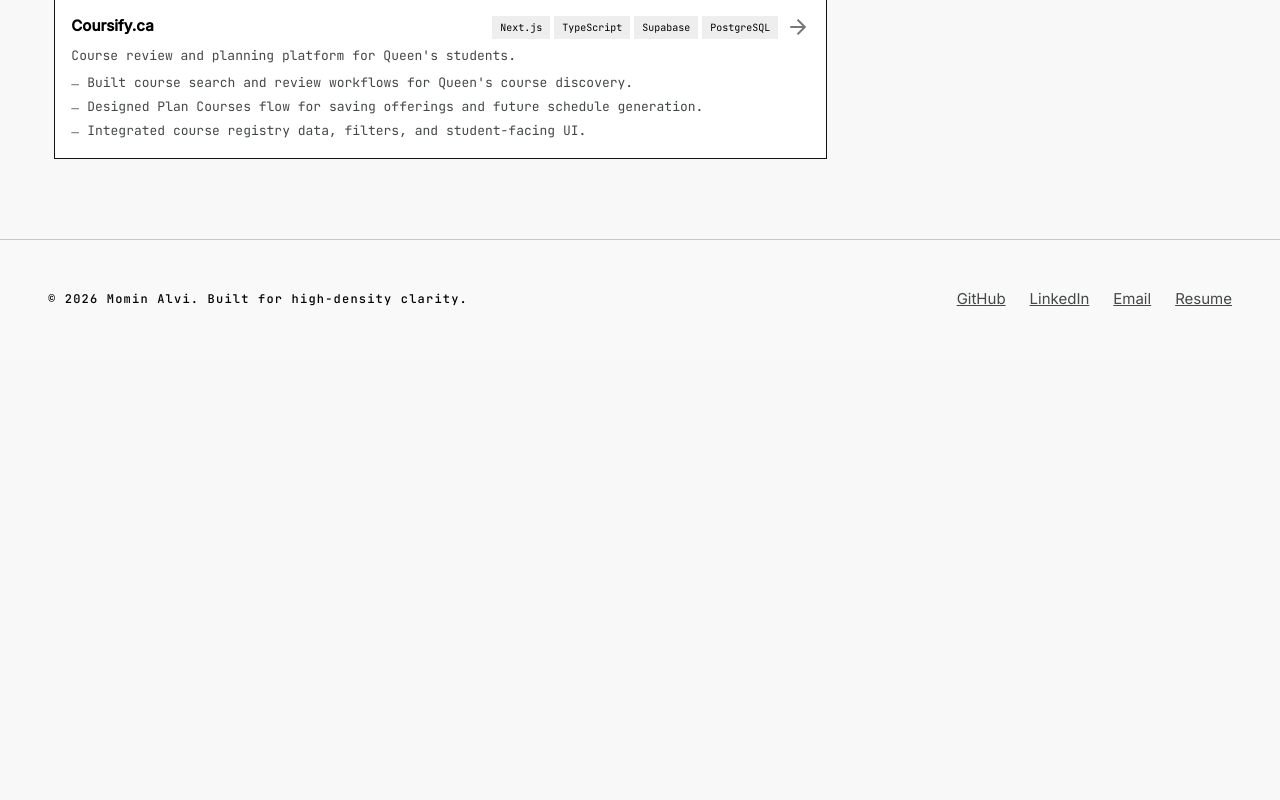
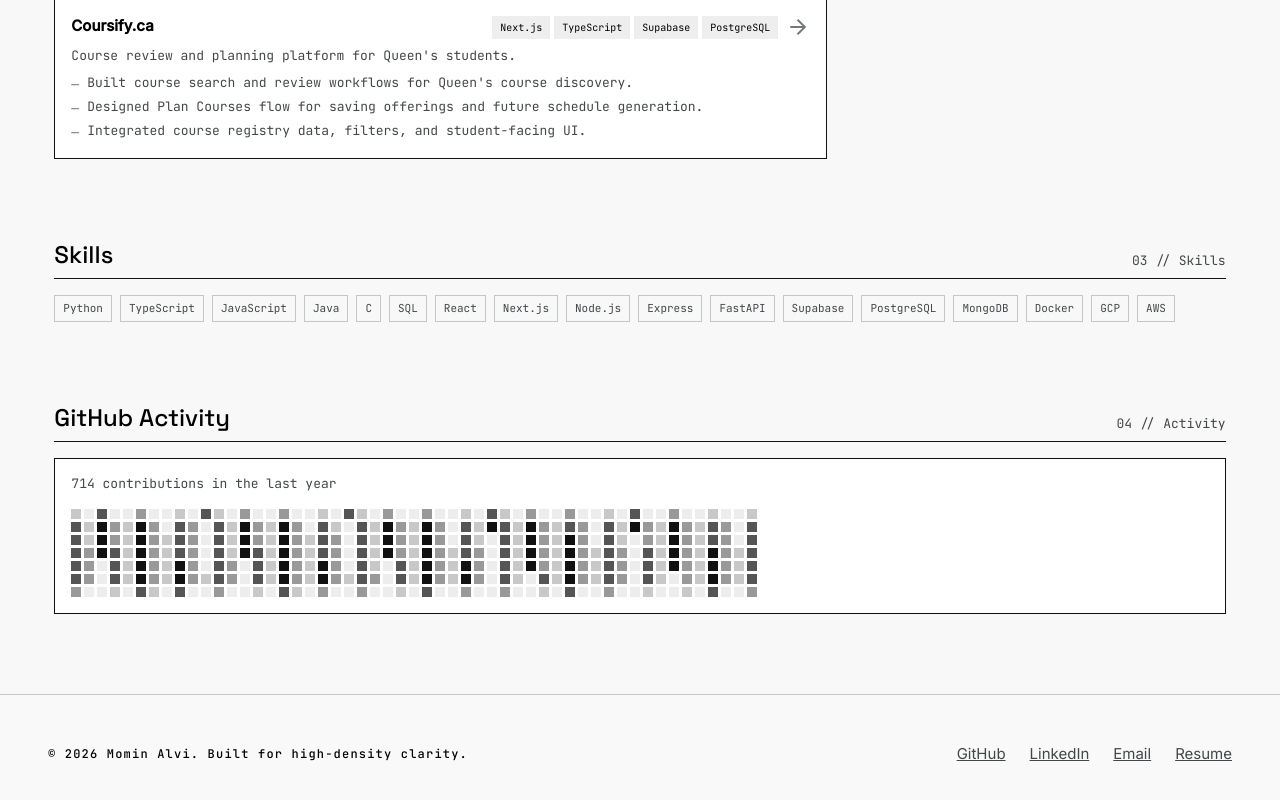
Before and after one commit to mominalvi/personal-portfolio, a Next.js app: page / in a window 1280 px wide. Shown: the part 1079-1879 px from the top of the page. Before the commit the page ends 1438 px from the top, so only its background shows below. Built offline with nearby package versions, Linux system fonts and the light colour scheme.

Commit message:
add Skills and GitHub Activity sections

```diff
--- a/src/app/globals.css
+++ b/src/app/globals.css
@@ -116,6 +116,11 @@
 /* Architectural border color — switches in dark mode */
 :root {
   --arch-border-color: #111111;
+  --contrib-0: #ededed;
+  --contrib-1: #c8c8c8;
+  --contrib-2: #999999;
+  --contrib-3: #555555;
+  --contrib-4: #111111;
 }
 
 .dark {
@@ -154,6 +159,12 @@
   --color-outline: #686868;
   --color-outline-variant: #2e2e2e;
   --arch-border-color: #424242;
+
+  --contrib-0: #1f1f1f;
+  --contrib-1: #333333;
+  --contrib-2: #555555;
+  --contrib-3: #888888;
+  --contrib-4: #e8e8e8;
 }
 
 .border-architectural {
--- a/src/app/page.tsx
+++ b/src/app/page.tsx
@@ -4,6 +4,8 @@ import Experience from "@/components/Experience";
 import Projects from "@/components/Projects";
 import IndexModule from "@/components/IndexModule";
 import Awards from "@/components/Awards";
+import Skills from "@/components/Skills";
+import GitHubActivity from "@/components/GitHubActivity";
 import Footer from "@/components/Footer";
 
 export default function Home() {
@@ -25,6 +27,12 @@ export default function Home() {
           <div className="md:col-span-4 md:col-start-9 md:row-start-2">
             <Awards />
           </div>
+          <div className="md:col-span-12 md:col-start-1 md:row-start-3">
+            <Skills />
+          </div>
+          <div className="md:col-span-12 md:col-start-1 md:row-start-4">
+            <GitHubActivity />
+          </div>
         </div>
       </main>
       <Footer />
--- /dev/null
+++ b/src/components/GitHubActivity.tsx
@@ -0,0 +1,63 @@
+function generateGrid(): number[][] {
+  return Array.from({ length: 53 }, (_, w) =>
+    Array.from({ length: 7 }, (_, d) => {
+      const h = (((w + 1) * 2654435761 + (d + 1) * 40503) >>> 0) % 100;
+      const isWeekend = d === 0 || d === 6;
+      if (isWeekend) return h < 60 ? 0 : h < 78 ? 1 : h < 90 ? 2 : 3;
+      return h < 12 ? 0 : h < 38 ? 1 : h < 63 ? 2 : h < 82 ? 3 : 4 + (h % 5);
+    })
+  );
+}
+
+interface GitHubActivityProps {
+  data?: number[][];
+  totalContributions?: number;
+}
+
+export default function GitHubActivity({
+  data = generateGrid(),
+  totalContributions = 714,
+}: GitHubActivityProps) {
+  return (
+    <section
+      className="animate-fade-in-up"
+      id="github-activity"
+      style={{ animationDelay: "550ms" }}
+    >
+      <div className="flex justify-between items-end border-b-architectural pb-sm mb-md">
+        <h2 className="font-h3 text-h3 text-primary">GitHub Activity</h2>
+        <span className="font-meta-technical text-meta-technical text-on-surface-variant">
+          04 // Activity
+        </span>
+      </div>
+      <div className="border-architectural bg-surface-container-lowest p-md">
+        <p className="font-meta-technical text-meta-technical text-on-surface-variant mb-md">
+          {totalContributions} contributions in the last year
+        </p>
+        <div className="overflow-x-auto">
+          <div
+            className="grid gap-[3px]"
+            style={{
+              gridTemplateColumns: `repeat(53, minmax(0, 1fr))`,
+              width: "max-content",
+            }}
+          >
+            {data.map((week, w) => (
+              <div key={w} className="flex flex-col gap-[3px]">
+                {week.map((level, d) => (
+                  <div
+                    key={d}
+                    className="w-[10px] h-[10px]"
+                    style={{
+                      backgroundColor: `var(--contrib-${Math.min(level, 4)})`,
+                    }}
+                  />
+                ))}
+              </div>
+            ))}
+          </div>
+        </div>
+      </div>
+    </section>
+  );
+}
--- /dev/null
+++ b/src/components/Skills.tsx
@@ -0,0 +1,32 @@
+const skills = [
+  "Python", "TypeScript", "JavaScript", "Java", "C", "SQL",
+  "React", "Next.js", "Node.js", "Express", "FastAPI",
+  "Supabase", "PostgreSQL", "MongoDB", "Docker", "GCP", "AWS",
+];
+
+export default function Skills() {
+  return (
+    <section
+      className="animate-fade-in-up"
+      id="skills"
+      style={{ animationDelay: "450ms" }}
+    >
+      <div className="flex justify-between items-end border-b-architectural pb-sm mb-md">
+        <h2 className="font-h3 text-h3 text-primary">Skills</h2>
+        <span className="font-meta-technical text-meta-technical text-on-surface-variant">
+          03 // Skills
+        </span>
+      </div>
+      <div className="flex flex-wrap gap-sm">
+        {skills.map((skill) => (
+          <span
+            key={skill}
+            className="border border-outline-variant px-sm py-xs font-meta-technical text-[11px] text-on-surface-variant"
+          >
+            {skill}
+          </span>
+        ))}
+      </div>
+    </section>
+  );
+}
```
